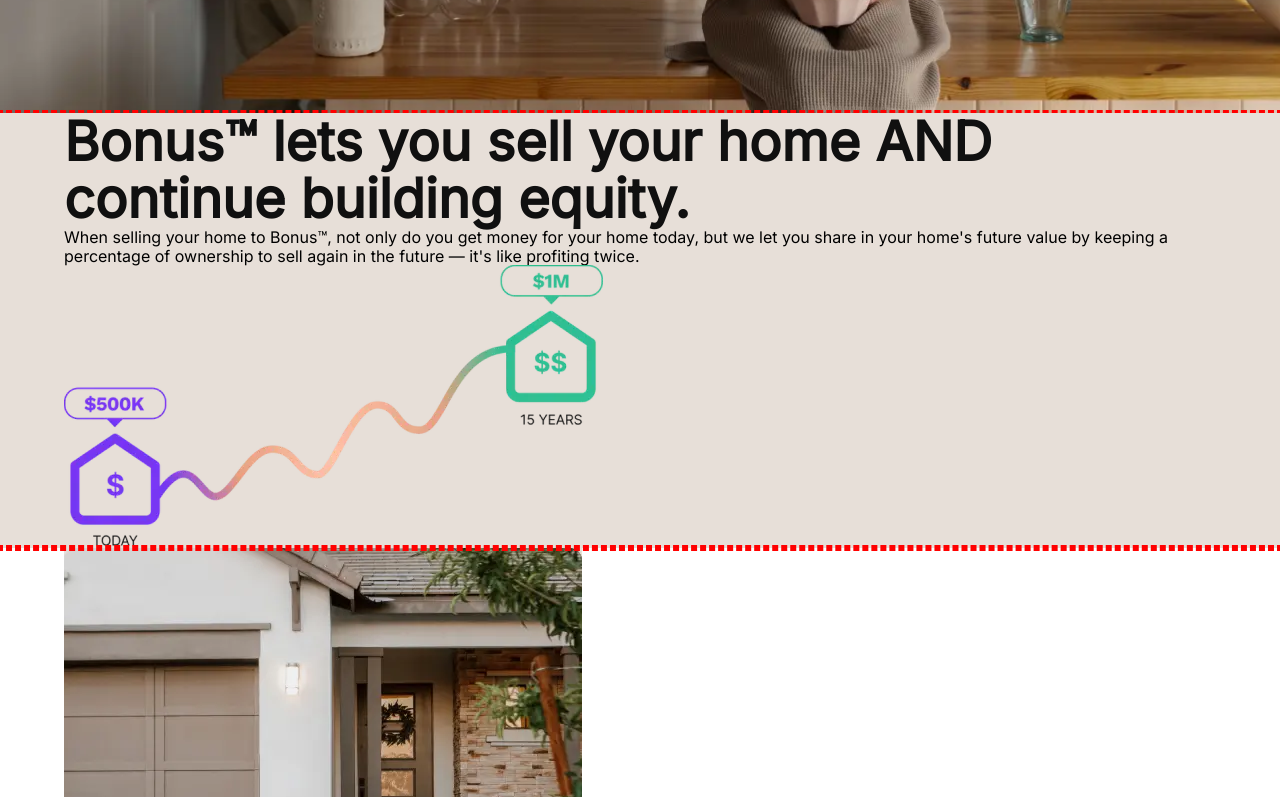
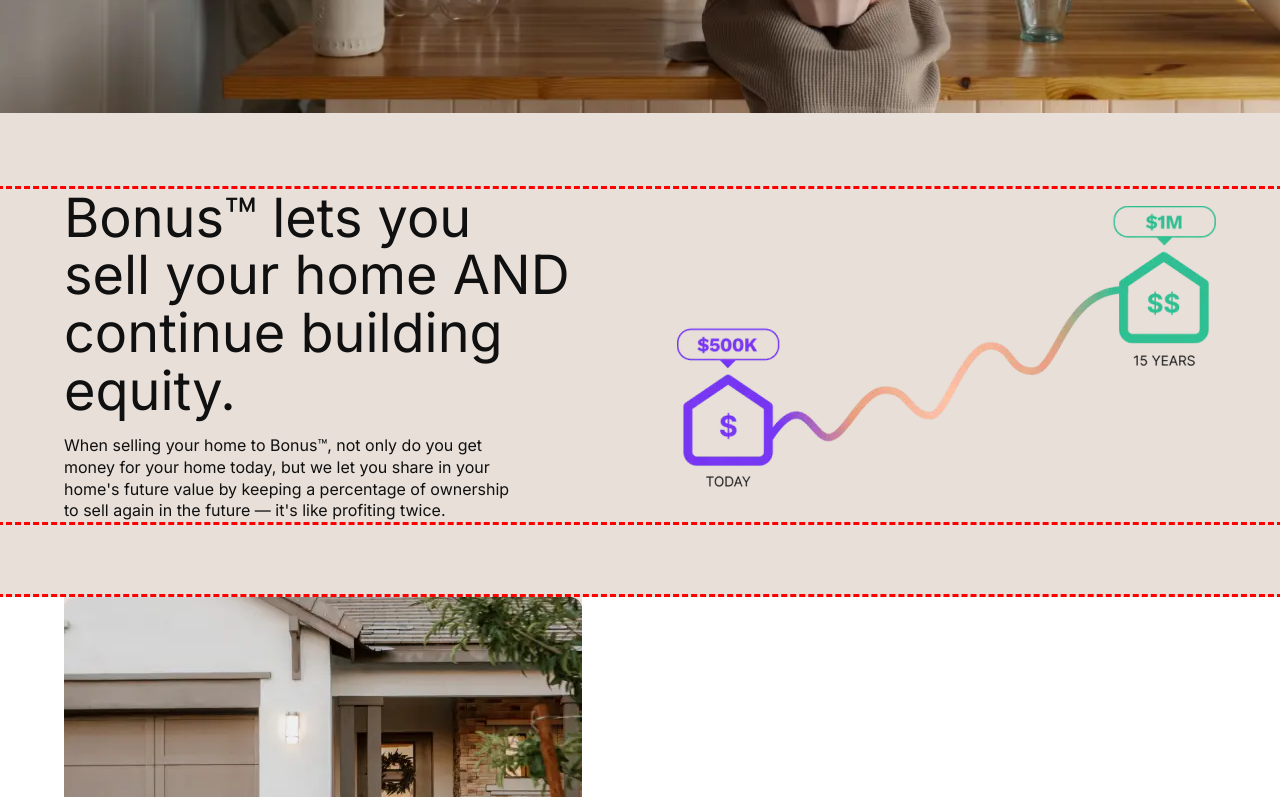
Before and after one commit to lika-ruby/Bonus, a plain HTML site: page index.html in a window 1280 px wide. Shown: the part 672-1469 px from the top of the page. Drawn offline with nearby package versions, Linux system fonts and the light colour scheme.

Commit message:
makes money styles

```diff
--- a/css/styles.css
+++ b/css/styles.css
@@ -138,10 +138,31 @@ body {
 
 .money {
   background: var(--mission-title);
+  padding: 76px 0 75px;
+}
+
+.money-container {
+  display: flex;
+  gap: 106px;
 }
 
 .money-title {
   color: var(--dark-text);
   font-size: 54px;
+  font-weight: inherit;
   line-height: 1.07;
+  margin-bottom: 15px;
+  max-width: 507px;
 }
+
+.money-text {
+  color: var(--dark-text);
+  font-size: 16px;
+  font-weight: inherit;
+  line-height: 1.37;
+  max-width: 452px;
+}
+
+.money-img-container {
+  padding-top: 17px;
+}
--- a/index.html
+++ b/index.html
@@ -75,21 +75,25 @@
     <section class="money">
       <div class="container">
         <div class="money-container">
+          <div class="money-text-container">
             <h2 class="money-title">
               Bonus™ lets you sell your home AND continue building equity.
             </h2>
             <p class="money-text">
-            When selling your home to Bonus™, not only do you get money for your
-            home today, but we let you share in your home's future value by
-            keeping a percentage of ownership to sell again in the future — it's
-            like profiting twice.
+              When selling your home to Bonus™, not only do you get money for
+              your home today, but we let you share in your home's future value
+              by keeping a percentage of ownership to sell again in the future —
+              it's like profiting twice.
             </p>
           </div>
+          <div class="money-img-container">
             <img
               src="./img/money/money-img.webp"
               alt="money now and after 15 years"
               class="money-img"
             />
+          </div>
+        </div>
       </div>
     </section>
     <section class="expexts">
```
Lines whose indentation alone changed are shown as unchanged.
